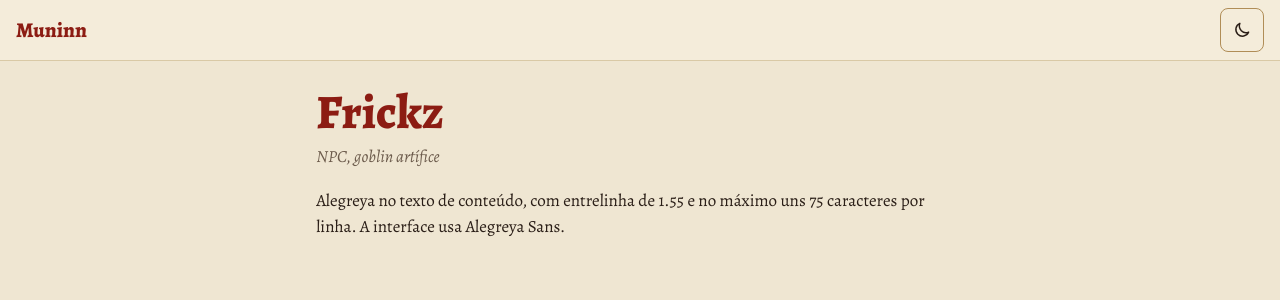
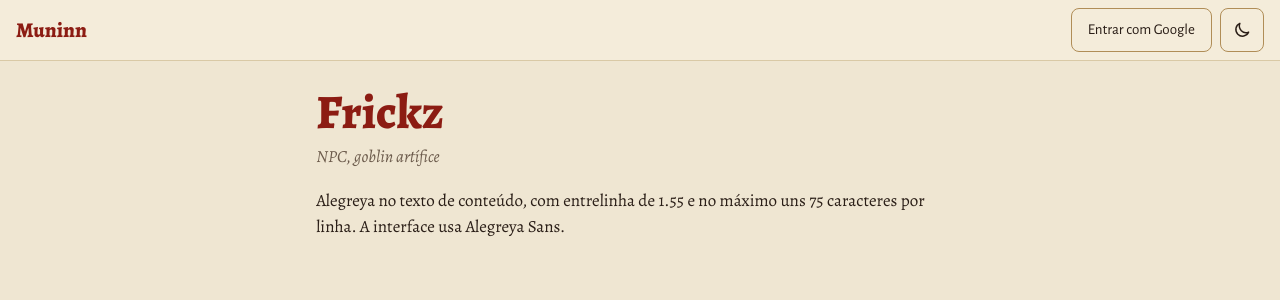
Before and after one commit to thiagolemos96/muninn, a React (Vite) app: page / in a window 1280 px wide. Shown: the top 300 px of the page. Built offline with nearby package versions, Linux system fonts and the light colour scheme; no server answers.

Commit message:
Add DM session hook with Google sign-in and sign-out

```diff
--- a/src/app/App.module.css
+++ b/src/app/App.module.css
@@ -19,6 +19,33 @@
   color: var(--rubric);
 }
 
+.actions {
+  display: flex;
+  align-items: center;
+  gap: var(--space-2);
+}
+
+.who {
+  font-family: var(--font-ui);
+  font-size: var(--text-sm);
+  color: var(--muted);
+}
+
+.button {
+  min-height: var(--touch);
+  padding: 0 var(--space-4);
+  border: 1px solid var(--gilt);
+  border-radius: var(--radius-control);
+  background: transparent;
+  font-size: var(--text-ui);
+  cursor: pointer;
+}
+
+.button:disabled {
+  cursor: progress;
+  color: var(--muted);
+}
+
 .main {
   max-width: 75ch;
   margin: 0 auto;
--- a/src/app/App.tsx
+++ b/src/app/App.tsx
@@ -1,13 +1,35 @@
+import { signInWithGoogle, signOut, useDmSession } from '../features/auth/useDmSession.ts';
 import { ThemeToggle } from '../features/theme/ThemeToggle.tsx';
 import styles from './App.module.css';
 
 // Temporary shell until the routes land in step 5
 export function App() {
+  const auth = useDmSession();
+
   return (
     <div className={styles.page}>
       <header className={styles.top}>
         <span className={styles.brand}>Muninn</span>
-        <ThemeToggle />
+        <div className={styles.actions}>
+          {auth.status === 'signed-in' ? (
+            <>
+              <span className={styles.who}>{auth.session.user.email}</span>
+              <button type="button" className={styles.button} onClick={() => void signOut()}>
+                Sair
+              </button>
+            </>
+          ) : (
+            <button
+              type="button"
+              className={styles.button}
+              disabled={auth.status === 'loading'}
+              onClick={() => void signInWithGoogle()}
+            >
+              Entrar com Google
+            </button>
+          )}
+          <ThemeToggle />
+        </div>
       </header>
       <main className={styles.main}>
         <h1 className={styles.name}>Frickz</h1>
--- /dev/null
+++ b/src/features/auth/useDmSession.ts
@@ -0,0 +1,47 @@
+import type { Session } from '@supabase/supabase-js';
+import { useSyncExternalStore } from 'react';
+import { supabase } from '../../lib/supabase.ts';
+
+// Only the DM ever signs in; players read the Grimório anonymously.
+// Being signed in does not make you a DM: RLS checks campaign_members per campaign.
+export type DmSession =
+  { status: 'loading' } | { status: 'signed-out' } | { status: 'signed-in'; session: Session };
+
+let current: DmSession = { status: 'loading' };
+const listeners = new Set<() => void>();
+
+// One auth listener for the whole app. Supabase fires INITIAL_SESSION right away
+// (after exchanging the ?code= from Google, if present), then SIGNED_IN,
+// SIGNED_OUT and TOKEN_REFRESHED as they happen.
+supabase.auth.onAuthStateChange((_event, session) => {
+  current = session ? { status: 'signed-in', session } : { status: 'signed-out' };
+  listeners.forEach((notify) => notify());
+});
+
+function subscribe(notify: () => void) {
+  listeners.add(notify);
+  return () => {
+    listeners.delete(notify);
+  };
+}
+
+function getSnapshot() {
+  return current;
+}
+
+export function signInWithGoogle() {
+  return supabase.auth.signInWithOAuth({
+    provider: 'google',
+    // Come back to the page where the DM clicked "Entrar"
+    options: { redirectTo: window.location.origin + window.location.pathname },
+  });
+}
+
+export function signOut() {
+  // 'local' ends only this device: leaving the table laptop keeps the phone signed in
+  return supabase.auth.signOut({ scope: 'local' });
+}
+
+export function useDmSession() {
+  return useSyncExternalStore(subscribe, getSnapshot);
+}
```
